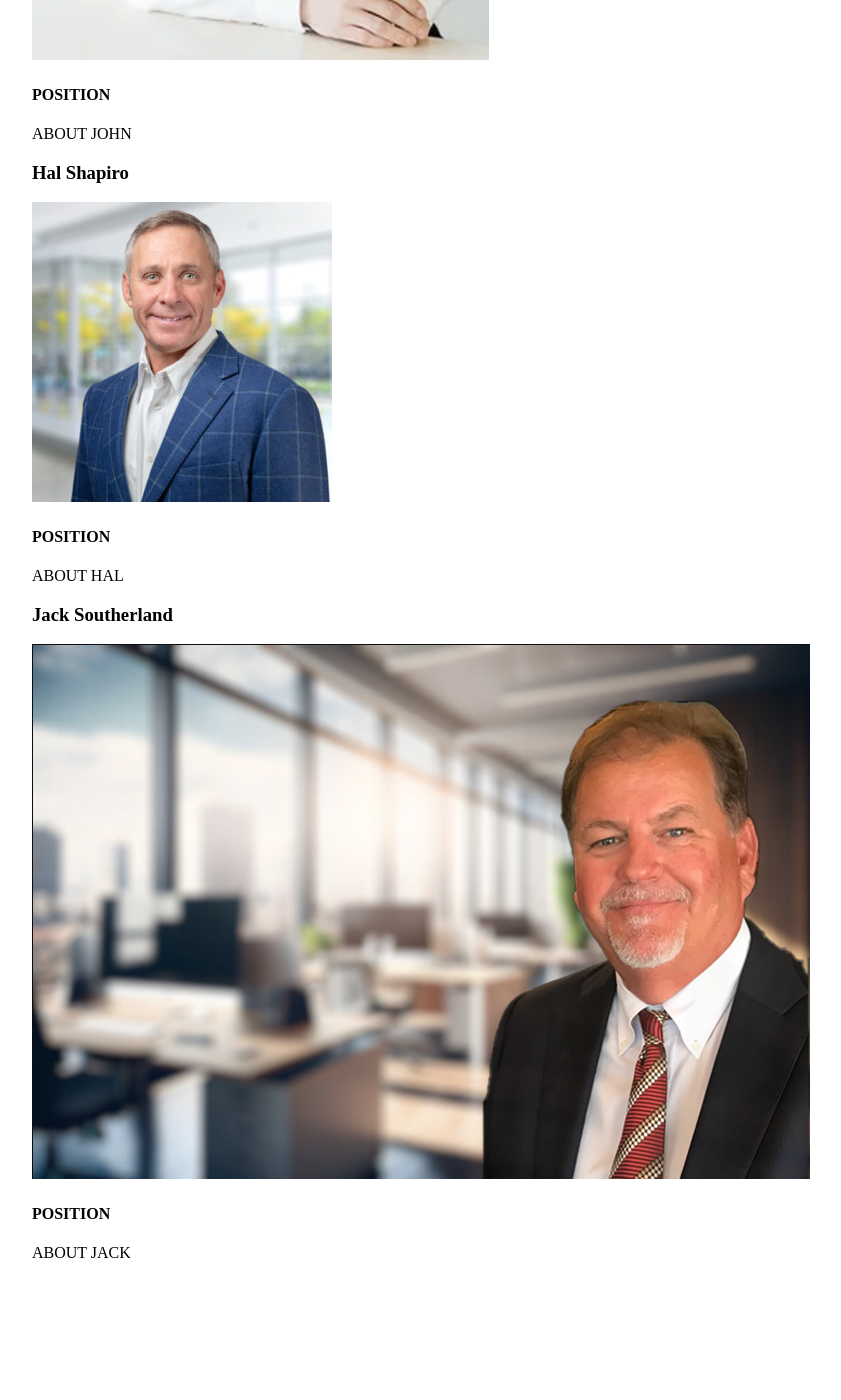
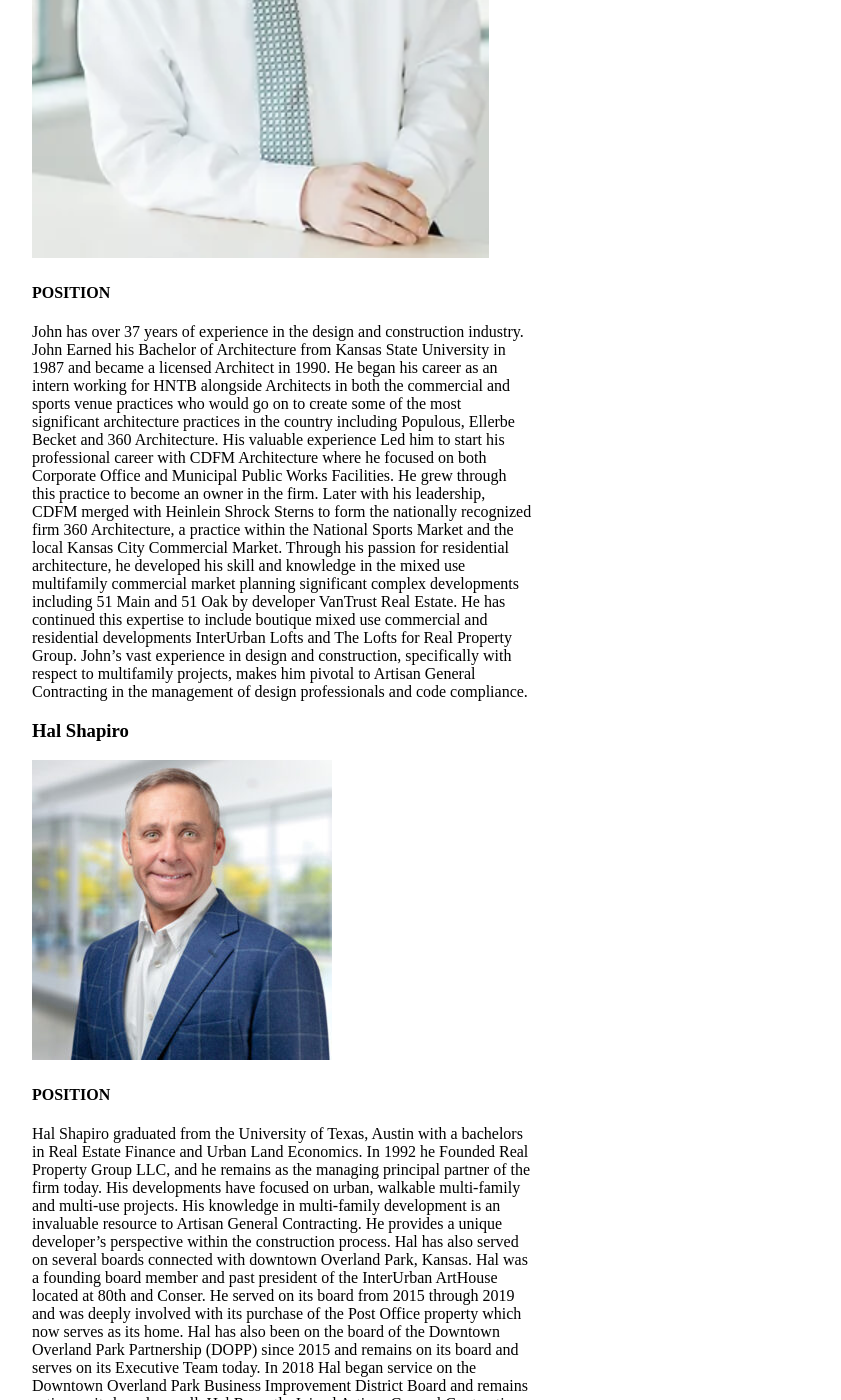
Before and after one commit to kdshapiro10/artisankc, a plain HTML site: page our-team.html in a window 1280 px wide. Shown: the part 1400-2800 px from the top of the page, without its empty margins (358-1199 px from the left). Before the commit the page ends 2678 px from the top, so only its background shows below. Drawn offline with Linux system fonts and the light colour scheme.

Commit message:
our-team.html

```diff
--- a/our-team.html
+++ b/our-team.html
@@ -31,25 +31,86 @@
                 <h3>David Shapiro</h3>
                 <img class="team-images" src="images/david-shapiro.jpg" alt="professional headshot of David Shapiro">
                 <h4>  POSITION </h4>
-                <p> ABOUT DAVID </p>
+                <p>For 30+ years David has been involved in all aspects of the development
+                    and construction of real estate projects. He has led projects in a wide range
+                    of responsibilities, including land assembly, project design, general
+                    contracting and real estate management. His strength is project
+                    management from the bidding process through turnover. He prides himself
+                    on efficient project management of subcontractors through attention to
+                    possible scope gaps, critical path items and timely material procurement.
+                    As a principal of the company David is hands on, working on site and side
+                    by side with the project superintendent. David Founded Artisan General
+                    Contracting on the principle of delivering products to the market in an
+                    efficient, and cost-effective manner allowing development projects to be
+                    completed even in the most challenging environments.</p>
             </div>
             <div id="john-gaar">
                 <h3>John Gaar</h3>
                 <img class="team-images" src="images/john-gaar.png" alt="professional headshot of John Gaar">
                 <h4> POSITION </h4>
-                <p> ABOUT JOHN </p>
+                <p>John has over 37 years of experience in the design and construction industry. John
+                    Earned his Bachelor of Architecture from Kansas State University in 1987 and
+                    became a licensed Architect in 1990. He began his career as an intern working for
+                    HNTB alongside Architects in both the commercial and sports venue practices who
+                    would go on to create some of the most significant architecture practices in the
+                    country including Populous, Ellerbe Becket and 360 Architecture. His valuable
+                    experience Led him to start his professional career with CDFM Architecture where
+                    he focused on both Corporate Office and Municipal Public Works Facilities. He
+                    grew through this practice to become an owner in the firm. Later with his
+                    leadership, CDFM merged with Heinlein Shrock Sterns to form the nationally
+                    recognized firm 360 Architecture, a practice within the National Sports Market and
+                    the local Kansas City Commercial Market. Through his passion for residential
+                    architecture, he developed his skill and knowledge in the mixed use multifamily
+                    commercial market planning significant complex developments including 51 Main
+                    and 51 Oak by developer VanTrust Real Estate. He has continued this expertise
+                    to include boutique mixed use commercial and residential developments
+                    InterUrban Lofts and The Lofts for Real Property Group. John’s vast experience
+                    in design and construction, specifically with respect to multifamily projects, makes
+                    him pivotal to Artisan General Contracting in the management of design
+                    professionals and code compliance. </p>
             </div>
             <div id="hal-shapiro">
                 <h3>Hal Shapiro</h3>
                 <img class="team-images" src="images/hal-shapiro.jpg" alt="professional headshot of Hal Shapiro">
                 <h4> POSITION </h4>
-                <p> ABOUT HAL </p>
+                <p>Hal Shapiro graduated from the University of Texas, Austin with a bachelors in
+                    Real Estate Finance and Urban Land Economics. In 1992 he Founded Real
+                    Property Group LLC, and he remains as the managing principal partner of the
+                    firm today. His developments have focused on urban, walkable multi-family and
+                    multi-use projects. His knowledge in multi-family development is an invaluable
+                    resource to Artisan General Contracting. He provides a unique developer’s
+                    perspective within the construction process. Hal has also served on several
+                    boards connected with downtown Overland Park, Kansas. Hal was a founding
+                    board member and past president of the InterUrban ArtHouse located at 80th and
+                    Conser. He served on its board from 2015 through 2019 and was deeply involved
+                    with its purchase of the Post Office property which now serves as its home. Hal
+                    has also been on the board of the Downtown Overland Park Partnership (DOPP)
+                    since 2015 and remains on its board and serves on its Executive Team today. In
+                    2018 Hal began service on the Downtown Overland Park Business Improvement
+                    District Board and remains active on its board as well. Hal Recently Joined
+                    Artisan General Contracting to provide more value add in future projects with
+                    RPG and Artisan.</p>
             </div>
             <div id="jack-southerland">
                 <h3>Jack Southerland</h3>
                 <img class="team-images" src="images/jack-southerland.png" alt="professional headshot of Jack Southerland">
                 <h4> POSITION </h4>
-                <p> ABOUT JACK </p>
+                <p>Jack has over 50 years in the construction Industry. In 1974 he was groomed as a
+                    part time laborer and carpenter at Cook & Southerland Construction Company, his
+                    father’s residential and commercial construction business. Jacks’ aptitude and love
+                    of construction led him to earn his bachelor’s degree in general business and a
+                    minor in Construction Science from Kansas State University. Upon graduation
+                    Jack helped lead (William R. Southerland) WRS Inc. as a Project Manager in
+                    residential and commercial projects before becoming a Partner in WRS and Son
+                    Builders in 1988. Jack would go on to successfully lead WRS and Sons until 1996
+                    when he formed Jack Southerland Custom Homes. In 2011 he expanded his
+                    expertise in construction, bringing to market as a developer the well-known
+                    southern Johnson County, Kansas sub-division of River Ridge Farms. When
+                    Artisan General Contracting began the search for a project superintendent to help
+                    lead them in the multi-family market, Jack was the ideal leader they had in mind.
+                    Jack brings an abundance of project management and the level of oversight
+                    necessary to bring to market some of the areas newest and exciting multi-family
+                    developments.</p>
             </div>
         </section>
     </main>
```
Also changed, not shown: contact-us.html (+1 -2 lines).
